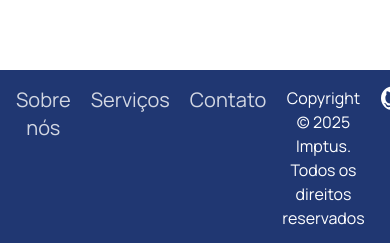
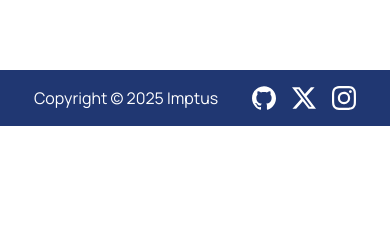
Before and after one commit to igorfrag/imptus, a Next.js app: page / in a window 390 px wide. Shown: the part 1495-1738 px from the top of the page. After the commit the page ends 1621 px from the top, so only its background shows below. Built offline with nearby package versions, Linux system fonts and the light colour scheme.

Commit message:
Fix: Footer responsiveness/acessibility

```diff
--- a/src/shared/Footer/Footer.tsx
+++ b/src/shared/Footer/Footer.tsx
@@ -3,27 +3,27 @@ import footerItems from './footerItems';
 
 const Footer = () => {
   return (
-    <footer className="flex bg-primary text-white w-full p-4 text-center justify-evenly align-center flex-row gap-4">
-      <ul className="flex flex-row  gap-5 align-center justify-center">
+    <footer className="flex bg-primary text-white  w-full p-4 text-center justify-evenly align-center flex-row gap-4">
+      <ul className="flex flex-row align-center justify-center max-md:hidden gap-6">
         {footerItems.map((section, index) => (
           <li key={index}>
-            <a href={section.link}>
+            <a href={section.link} aria-label={section.title}>
               <h2 className="text-xl  opacity-80 hover:opacity-100">{section.title}</h2>
             </a>
           </li>
         ))}
       </ul>
       <div>
-        <span> Copyright © 2025 Imptus. Todos os direitos reservados</span>
+        <span aria-label="Copyright Imptus"> Copyright © {new Date().getFullYear()} Imptus</span>
       </div>
       <div className="flex flex-row gap-4 align-center justify-center">
-        <a href="">
+        <a href="" aria-label="Github">
           <FooterIcon type="github" />
         </a>
-        <a href="">
+        <a href="" aria-label="X">
           <FooterIcon type="x" />
         </a>
-        <a href="">
+        <a href="" aria-label="Instagram">
           <FooterIcon type="instagram" />
         </a>
       </div>
```
